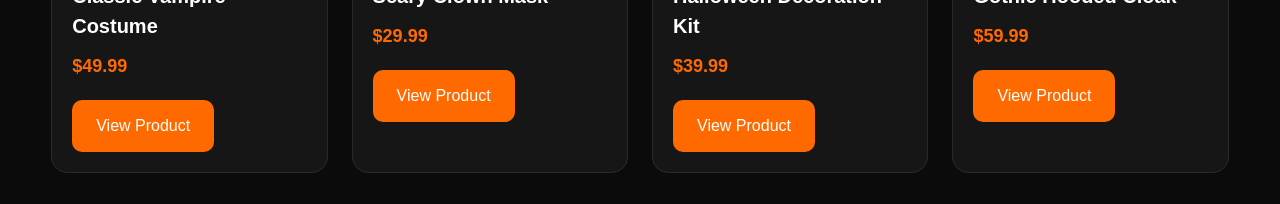
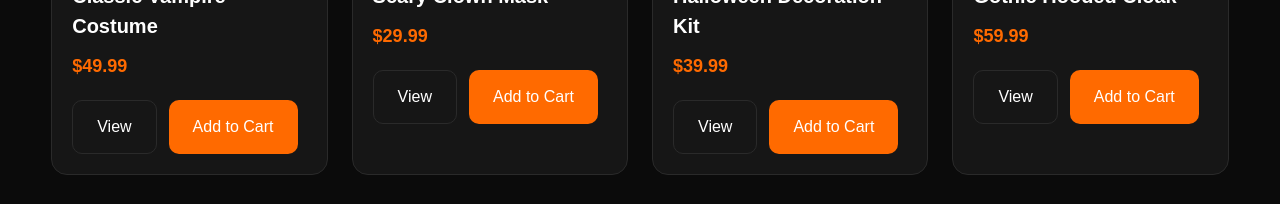
Before and after one commit to RaniaAkramm/lividshop, a Next.js app: page / in a window 1280 px wide. Shown: the part 1518-1722 px from the top of the page. Built offline with nearby package versions, Linux system fonts and the light colour scheme.

Commit message:
Add cart functionality to ProductCard component

```diff
--- a/components/ProductCard.tsx
+++ b/components/ProductCard.tsx
@@ -1,5 +1,8 @@
+"use client";
+
 import Link from "next/link";
 import Image from "next/image";
+import { useCart } from "@/context/CartContext";
 
 type ProductCardProps = {
   id: number;
@@ -10,11 +13,25 @@ type ProductCardProps = {
 };
 
 export default function ProductCard({
+  id,
   slug,
   name,
   price,
   image,
 }: ProductCardProps) {
+  const { addToCart } = useCart();
+
+  function handleAddToCart() {
+    addToCart({
+      id,
+      slug,
+      name,
+      image,
+      price: Number(price.replace("$", "")),
+      quantity: 1,
+    });
+  }
+
   return (
     <div className="card overflow-hidden transition duration-300 hover:-translate-y-1 hover:border-orange-500">
 
@@ -57,16 +74,27 @@ export default function ProductCard({
           {price}
         </p>
 
-        <Link
-          href={`/product/${slug}`}
-          className="btn-primary"
+        <div
           style={{
-            display: "inline-block",
+            display: "flex",
+            gap: "12px",
             marginTop: "20px",
           }}
         >
-          View Product
-        </Link>
+          <Link
+            href={`/product/${slug}`}
+            className="btn-outline"
+          >
+            View
+          </Link>
+
+          <button
+            onClick={handleAddToCart}
+            className="btn-primary"
+          >
+            Add to Cart
+          </button>
+        </div>
 
       </div>
 
```
